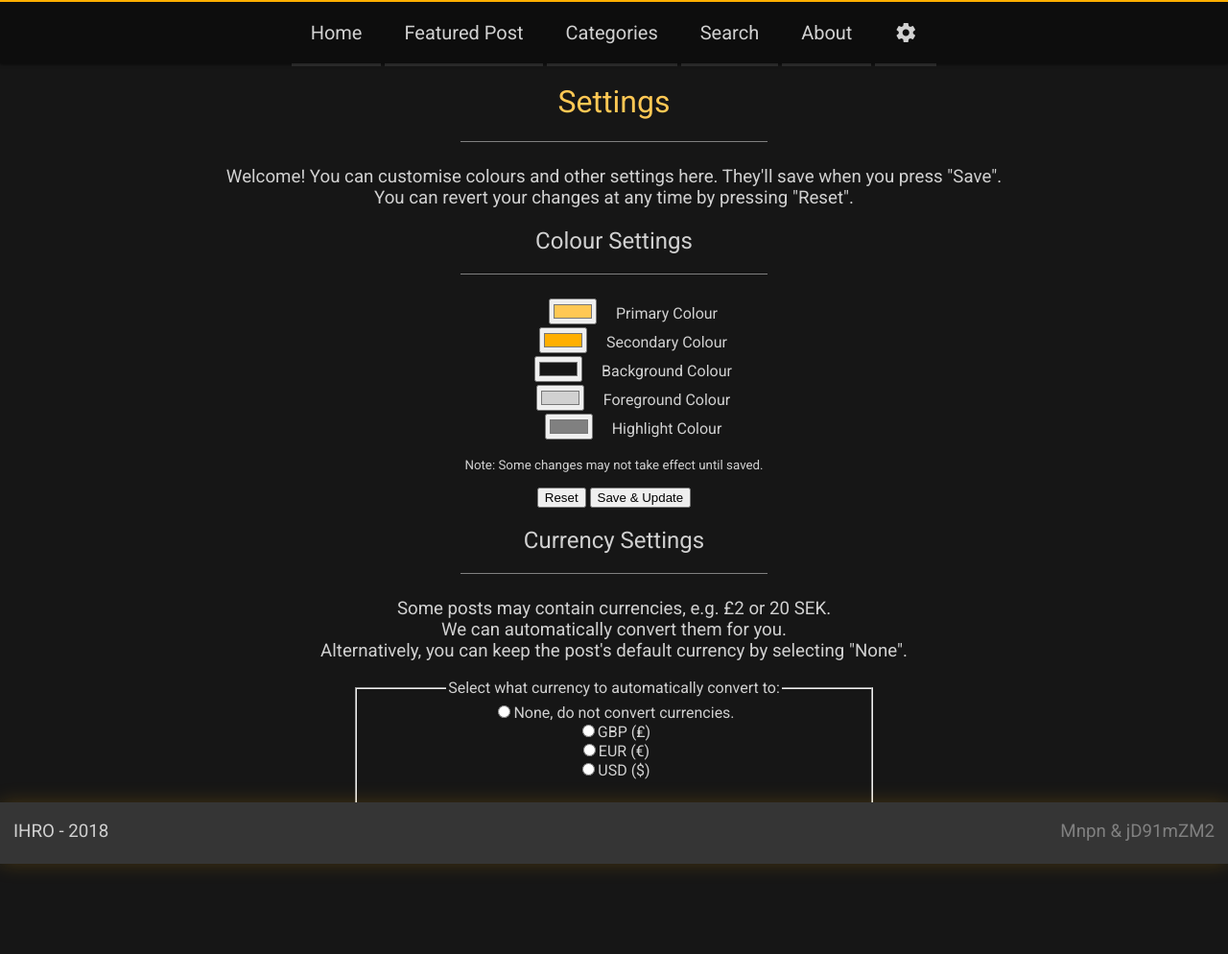
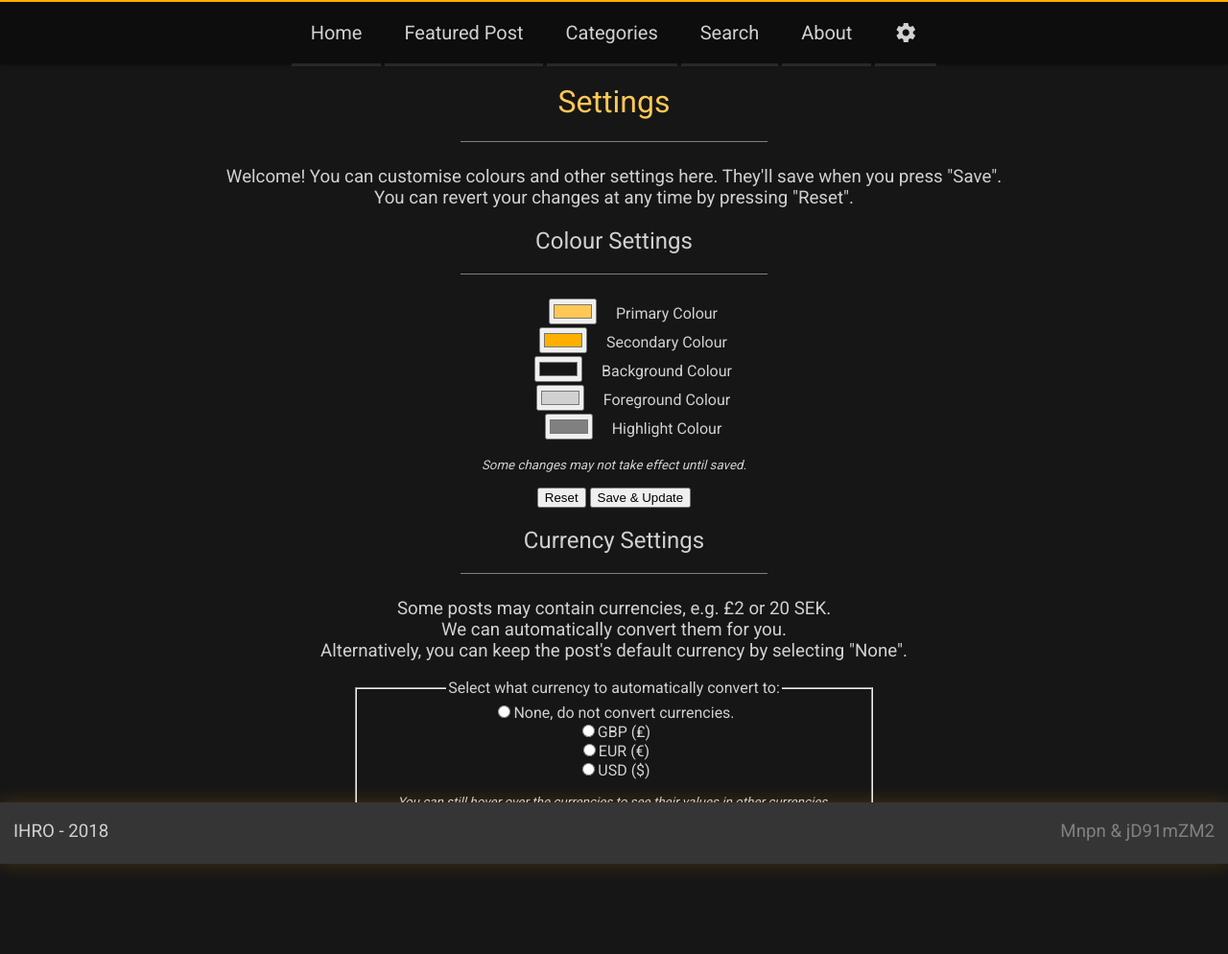
Before and after one commit to jaka2015/I-Hate-Restrictions-Online, a Jekyll site: the page built from settings.html, in a window 1280 px wide. Shown: the whole page at 96% size. Built offline with Jekyll 4.4.1, drawn with Linux system fonts in a browser that asks for light colours; before the commit the page ends 963 px from its top, so only the background shows below that.

Commit message:
Finalising 3: Currency note

```diff
--- a/settings.html
+++ b/settings.html
@@ -18,7 +18,7 @@
 		<li><input type="color" id="foreground" value="{{ site.foreground }}" />Foreground Colour</li>
 		<li><input type="color" id="highlight" value="{{ site.highlight }}" />Highlight Colour</li>
 	</ul>
-	<p><small>Note: Some changes may not take effect until saved.</small></p>
+	<p><small><i>Some changes may not take effect until saved.</i></small></p>
 	<input type="reset" />
 	<input type="submit" value="Save & Update" />
 </form>
@@ -38,6 +38,7 @@
 		<label><input type="radio" name="currency" value="eur" />EUR (€)</label><br />
 		<label><input type="radio" name="currency" value="usd" />USD ($)</label>
 	</form>
+	<p><small><i>You can still hover over the currencies to see their values in other currencies.</i></small></p>
 </fieldset>
 <div class="short" style="padding-bottom: 25px"><hr /></div>
 
```
